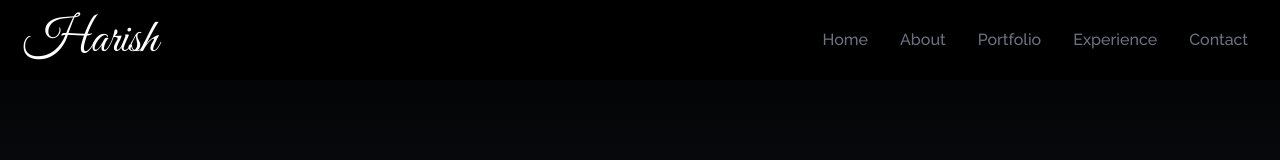
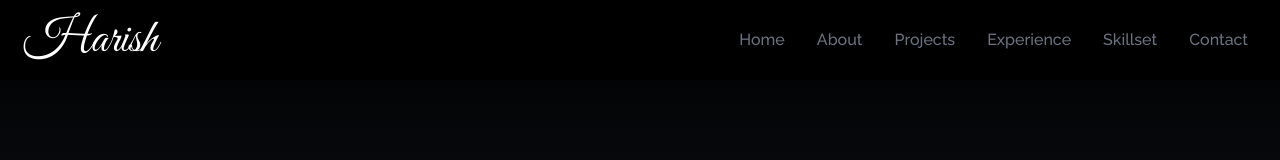
Before and after one commit to Harish24-S/portfolio, a React (Create React App) app: page / in a window 1280 px wide. Shown: the top 160 px of the page. Built offline with nearby package versions, Linux system fonts and the light colour scheme.

Commit message:
updated navbar section

```diff
--- a/src/components/NavBar.jsx
+++ b/src/components/NavBar.jsx
@@ -16,7 +16,7 @@ const NavBar = () => {
     },
     {
       id: 3,
-      link: "portfolio",
+      link: "projects",
     },
     {
       id: 4,
@@ -24,6 +24,10 @@ const NavBar = () => {
     },
     {
       id: 5,
+      link: "skillset",
+    },
+    {
+      id: 6,
       link: "contact",
     },
   ];
```
